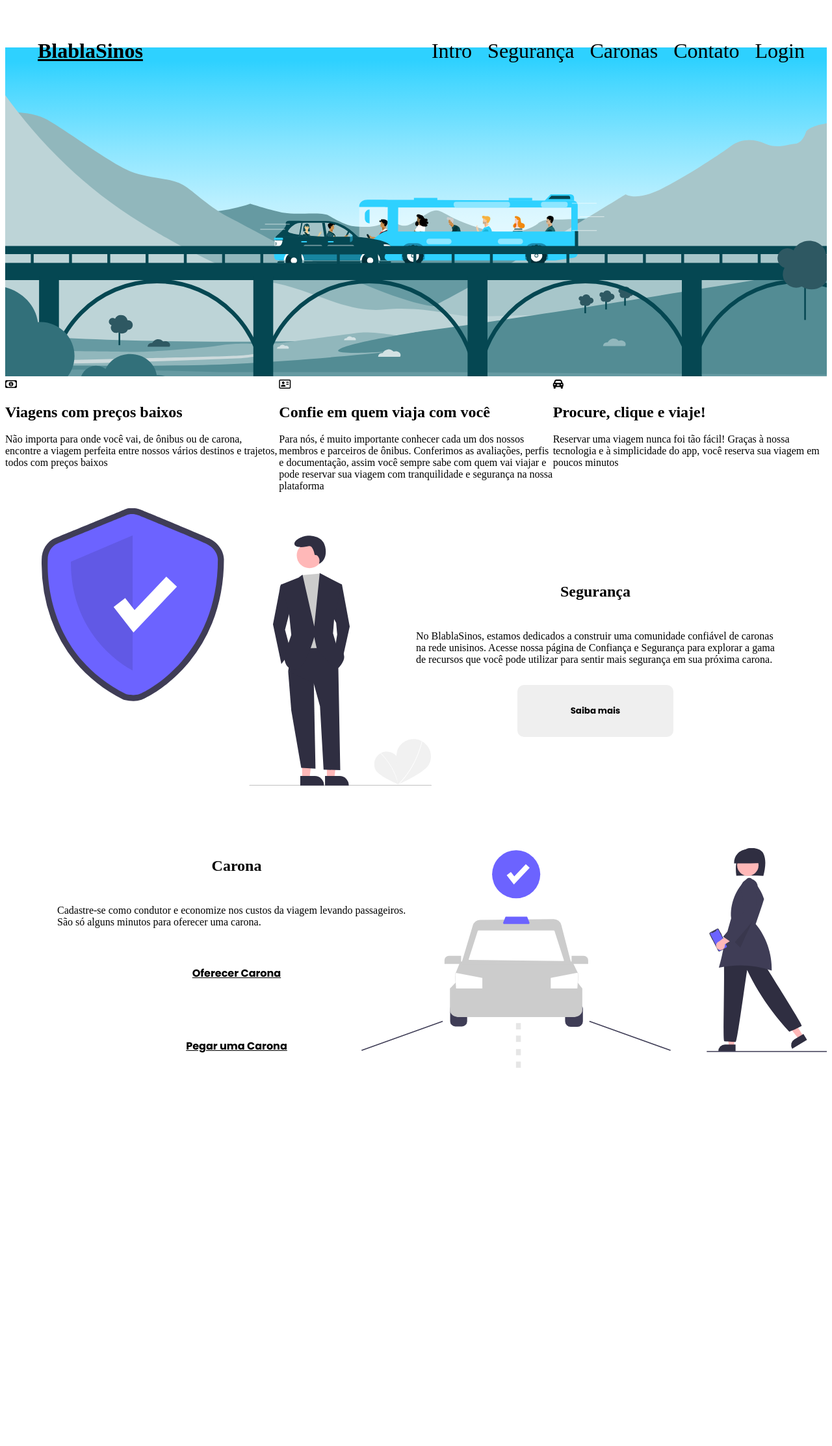
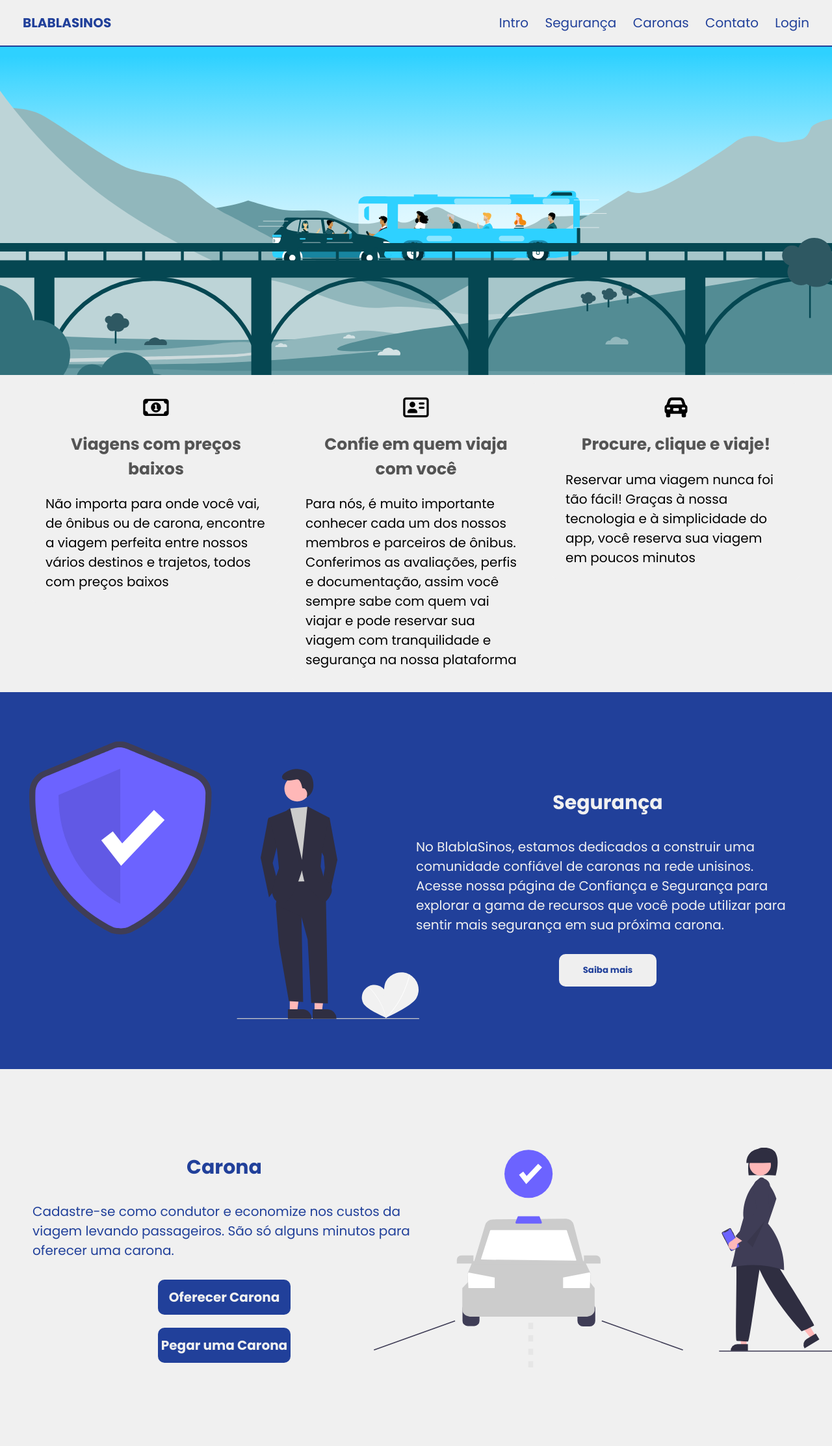
Before and after one commit to CamilaIsperling/BlaBlaSinos, a Django app: page / in a window 1280 px wide. Shown: the whole page at 65% size. Before the commit the page ends 1643 px from the top, so only its background shows below. Run offline with Django 5.2, Linux system fonts and the light colour scheme.

Commit message:
Novos ajustes

```diff
--- /dev/null
+++ b/BlaBlaSinos/my_app/static/css/global/elements.css
@@ -0,0 +1,35 @@
+/* CSS para elementos padrões e prontos que serão usados em mais páginas */
+@import '/css/global/variables.css';
+
+
+.card-t3 {
+    display: flex;
+    flex-direction: column;
+    align-items: center;
+    justify-content: center;
+    border-radius: 10px;
+    padding: 2rem;
+    margin: 5px 10px;
+    color: var(--absolute-black-color);
+    background-color: var(--white-color);
+    gap: 2rem;
+}
+
+.card-t3 i {
+    font-size: 3.5rem;
+}
+
+.card-t3 h2 {
+    color: var(--dark-gray-color);
+    font-size: 2.5rem;
+    text-align: center;
+}
+
+.card-t3 p {
+    color: var(--absolute-black-color);
+}
+
+.content-rule {
+    padding: 0 4rem;
+    min-height: 480px;
+}
--- /dev/null
+++ b/BlaBlaSinos/my_app/static/css/global/fonts.css
@@ -0,0 +1,6 @@
+/* CSS para aplicar as fontes da página */
+html {
+    font-size: 62.5%;
+    scroll-behavior: smooth;
+    font-family: 'Poppins';
+}
--- /dev/null
+++ b/BlaBlaSinos/my_app/static/css/global/global.css
@@ -0,0 +1,5 @@
+/* CSS para fazer os imports dos css's globais de uma só vez, facilitando o caminho */
+@import './elements.css';
+@import './fonts.css';
+@import './normalize.css';
+@import './variables.css';
--- /dev/null
+++ b/BlaBlaSinos/my_app/static/css/global/normalize.css
@@ -0,0 +1,25 @@
+/* CSS para deixar padronizado em todos os navegadores */
+* {
+    padding: 0;
+    border: none;
+    margin: 0;
+}
+
+html {
+    scroll-behavior: smooth;
+}
+
+body {
+    font-size: 2rem;
+    line-height: 1.5;
+    background-image: url('/img/endless-constellation.svg');
+    background-repeat: repeat;
+}
+
+a {
+    text-decoration: none;
+}
+
+h1 {
+    text-transform: uppercase;
+}
--- /dev/null
+++ b/BlaBlaSinos/my_app/static/css/global/variables.css
@@ -0,0 +1,8 @@
+/* CSS para armazenar as variaveis do projeto globais */
+:root {
+    --primary-color: #21409a;
+    --absolute-black-color: #000000;
+    --white-color: #f0f0f0;
+    --dark-gray-color: #545454;
+    --gap: 2rem;
+}
--- a/BlaBlaSinos/my_app/templates/index_carona.html
+++ b/BlaBlaSinos/my_app/templates/index_carona.html
@@ -34,10 +34,6 @@
 
         <nav>
             <ul>
-                <li><a href="{% url 'index' %}">Caronas</a></li>
-                <li><a href="{% url 'index' %}">Suporte</a></li>
-                <li><a href="{% url 'index' %}">Quem somos</a></li>
-                <li><a href="#"><i class="fas fa-search" style="font-size: 1.5rem;"></i></a></li>
                 <li><a href="{% url 'login' %}" class="btn-motorista">Seja um motorista</a></li>
                 <li><a href="{% url 'login' %}"><i class="fas fa-user-circle" style="font-size: 1.5rem;"></i></a></li>
             </ul>
--- a/BlaBlaSinos/my_app/templates/index_motorista.html
+++ b/BlaBlaSinos/my_app/templates/index_motorista.html
@@ -32,10 +32,6 @@
         <menu id="itens" class="menu-itens">
             <ul>
                 <li><a href="{% url 'index_carona' %}">Caronas</a></li>
-                <li><a href="{% url 'index' %}">Suporte</a></li>
-                <li><a href="{% url 'index' %}">Quem somos</a></li>
-                <li><a href="#"><i class="fas fa-search" style="font-size: 1.2rem;"></i></a></li>
-                <li><a href="{% url 'index_motorista' %}">Cadastrar viagem</a></li>
                 <li><a href="{% url 'register' %}">Seja um motorista</a></li>
                 <li><a href="{% url 'login' %}"><i class="fas fa-user-circle" style="font-size: 1.2rem;"></i></a></li>
             </ul>
```
